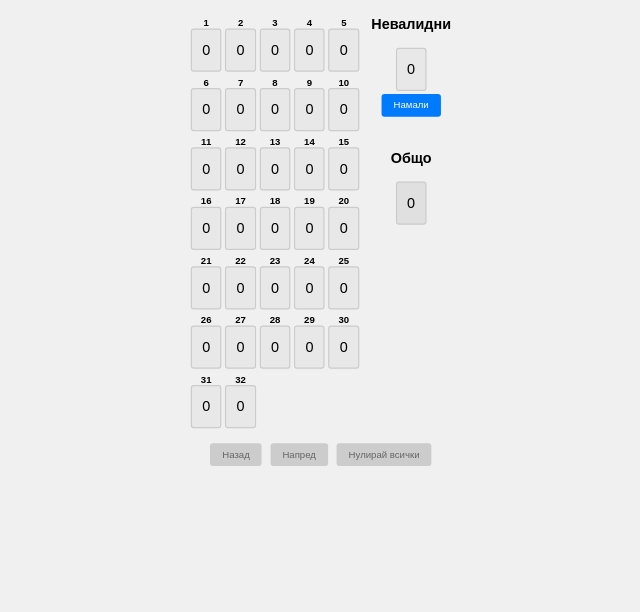
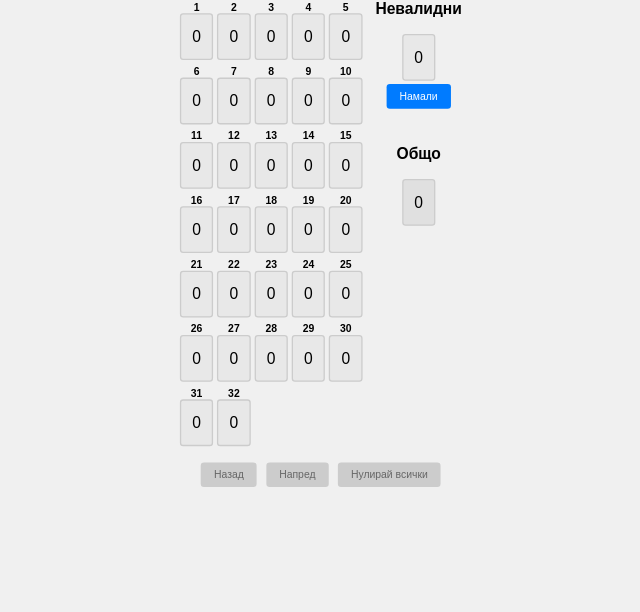
Before and after one commit to Veector40/vote-counter, a plain HTML site: page index.html in a window 1280 px wide. Shown: the part 188-800 px from the top of the page, without its empty margins (319-959 px from the left). Drawn offline with Linux system fonts and the light colour scheme.

Commit message:
Up the scaling to .65

```diff
--- a/styles.css
+++ b/styles.css
@@ -10,7 +10,7 @@ html, body {
 }
 
 .container {
-    transform: scale(0.6);
+    transform: scale(0.65);
     text-align: center;
 }
 
```
